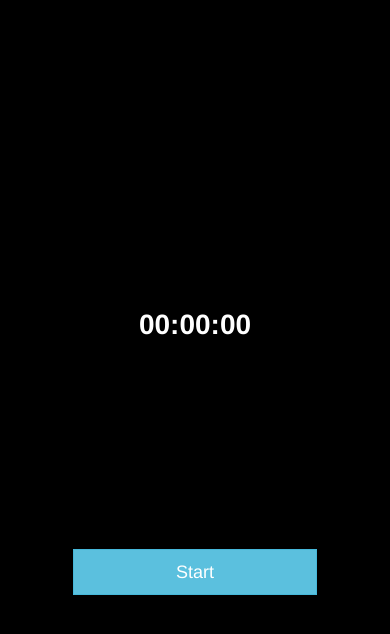
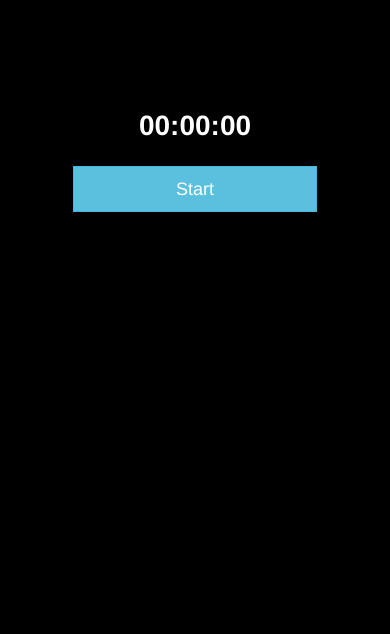
Before and after one commit to msanatan/react-stopwatch, a React (Create React App) app: page / in a window 390 px wide. Shown: the top 634 px of the page. Built offline with nearby package versions, Linux system fonts and the light colour scheme.

Commit message:
Use bootstrap controls for responsive design Instead of custom containers use the appropriate form groups to segment UI elements in the stopwatch.

```diff
--- a/src/Stopwatch.js
+++ b/src/Stopwatch.js
@@ -1,5 +1,5 @@
 import React, { Component } from 'react';
-import { Form, ControlLabel, Button, ButtonGroup } from 'react-bootstrap';
+import { Form, FormGroup, ControlLabel, Button, ButtonGroup } from 'react-bootstrap';
 import './Stopwatch.css';
 
 const Separator = () => {
@@ -108,18 +108,18 @@ class Stopwatch extends Component {
     }
     return (
       <div className='Stopwatch'>
-        <div className='Stopwatch-display'>
-          <Form inline className='Stopwatch-display-form'>
-            <ControlLabel className='Stopwatch-number'>{this.leadingZero(this.getHours())}</ControlLabel>
-            <Separator />
-            <ControlLabel className='Stopwatch-number'>{this.leadingZero(this.getMinutes())}</ControlLabel>
-            <Separator />
-            <ControlLabel className='Stopwatch-number'>{this.leadingZero(this.getSeconds())}</ControlLabel>
+          <Form className='Stopwatch-display'>
+            <FormGroup bsSize='large' controlId='formStopwatch'>
+              <ControlLabel className='Stopwatch-number'>{this.leadingZero(this.getHours())}</ControlLabel>
+              <Separator />
+              <ControlLabel className='Stopwatch-number'>{this.leadingZero(this.getMinutes())}</ControlLabel>
+              <Separator />
+              <ControlLabel className='Stopwatch-number'>{this.leadingZero(this.getSeconds())}</ControlLabel>
+            </FormGroup>
+            <FormGroup>
+              {buttons}
+            </FormGroup>
           </Form>
-        </div>
-        <div className='Stopwatch-buttons'>
-            {buttons}
-        </div>
       </div>
     );
   }
```
